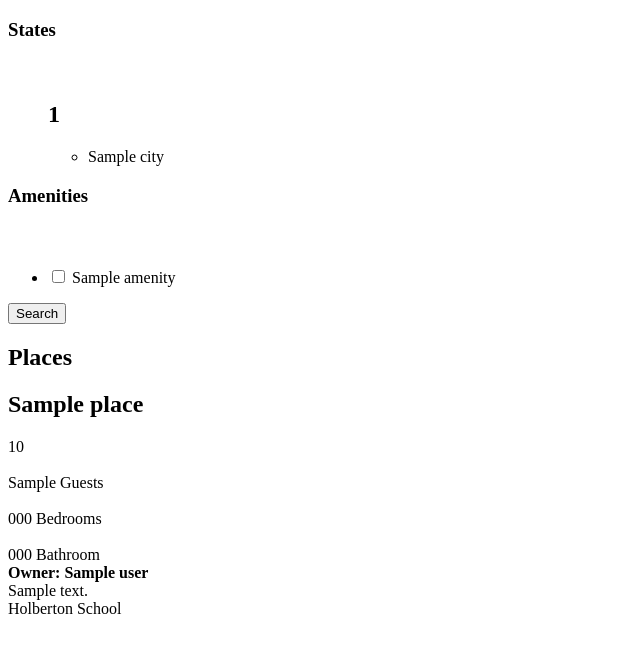
After one commit to PaulPextra/AirBnB_clone_v4, a Flask app: template web_dynamic/templates/2-hbnb.html in a window 1280 px wide. The commit adds this page. Shown: the top 653 px of the page, without its empty margins (0-640 px from the left). Run offline with Flask 2, Linux system fonts and the light colour scheme; the template is opened without the code that fills it: most values are stand-ins (such as "Sample title", 1, 10 or a date in 2020); some libraries are stand-ins or nearby versions.

Commit message:
feat: app.py, 2-hbnb.py, 2-hbnb.html, 3-header.css, 2-hbnb.js

```diff
--- a/api/v1/app.py
+++ b/api/v1/app.py
@@ -11,7 +11,9 @@ from flasgger.utils import swag_from
 app = Flask(__name__)
 app.config['JSONIFY_PRETTYPRINT_REGULAR'] = True
 app.register_blueprint(app_views)
-cors = CORS(app, resources={r"/*": {"origins": "0.0.0.0"}})
+
+# Cross-Origin Resource Sharing
+cors = CORS(app, resources={r"/api/v1/*": {"origins": "*"}})
 
 
 @app.teardown_appcontext
--- /dev/null
+++ b/web_dynamic/templates/2-hbnb.html
@@ -0,0 +1,164 @@
+<!DOCTYPE html>
+<HTML lang="en">
+  <HEAD>
+
+    <!-- HEAD -->
+
+    <META charset="utf-8">
+    <META name="viewport" content="width=device-width">
+    <TITLE>HolbertonBnB</TITLE>
+
+    <!-- FAVICON -->
+
+    <LINK rel="shortcut icon" href="{{ url_for('static', filename='images/icon.png') + '?' + cache_id }}">
+
+    <!-- **********************
+	 CSS styles
+	 ********************** -->
+
+    <LINK rel="stylesheet" href="{{ url_for('static', filename='styles/4-common.css') + '?' + cache_id }}">
+    <LINK rel="stylesheet" href="{{ url_for('static', filename='styles/3-header.css') + '?' + cache_id }}">
+    <LINK rel="stylesheet" href="{{ url_for('static', filename='styles/3-footer.css') + '?' + cache_id }}">
+    <LINK rel="stylesheet" href="{{ url_for('static', filename='styles/6-filters.css') + '?' + cache_id }}">
+    <LINK rel="stylesheet" href="{{ url_for('static', filename='styles/8-places.css') + '?' + cache_id }}">
+    <LINK rel="stylesheet" href="{{ url_for('static', filename='styles/font-awesome.css') + '?' + cache_id }}">
+
+    <!-- jQUERY -->
+    <SCRIPT src="https://code.jquery.com/jquery-3.2.1.min.js"></SCRIPT>
+    <SCRIPT src="{{ url_for('static', filename='scripts/2-hbnb.js') + '?' + cache_id }}"></SCRIPT>
+  </HEAD>
+
+  <!-- **********************
+       BODY
+       ********************** -->
+
+  <BODY>
+
+    <!-- **********************
+	 HEADER
+	 ********************** -->
+
+    <HEADER>
+      <DIV id="api_status" class="available">
+      </DIV>
+    </HEADER>
+    <MAIN>
+      <DIV class="container">
+
+	<!-- **********************
+	     FILTERS
+	     ********************** -->
+
+	<SECTION class="filters">
+
+	  <!-- **********************
+	       LOCATIONS
+	       ********************** -->
+
+	  <DIV class="locations">
+	    <H3>States</H3>
+	    <H4>&nbsp;</H4>
+	    <UL class="popover">
+	      {% for state in states|dictsort %}
+	      <H2>{{ state[0] }}</H2>
+	      <UL>
+		    {% for city in state[1].cities|sort(attribute='name') %}
+		      <LI>{{ city.name }}</LI>
+		    {% endfor %}
+	      </UL>
+	      {% endfor %}
+	    </UL>
+	  </DIV>
+
+	  <!-- **********************
+	       AMENITIES
+	       ********************** -->
+
+	  <DIV class="amenities">
+	    <H3>Amenities</H3>
+	    <H4>&nbsp;</H4>
+	    <UL class="popover">
+	      {% for amenity in amens|sort(attribute='name') %}
+	      <LI>
+          <INPUT type="checkbox" data-id="{{ amenity.id }}" data-name="{{ amenity.name }}">
+            {{ amenity.name }}
+          </INPUT>
+        </LI>
+	      {% endfor %}
+	    </UL>
+	  </DIV>
+
+	  <!-- **********************
+	       SEARCH BUTTON
+	    ********************** -->
+
+	  <BUTTON>Search</BUTTON>
+	</SECTION>
+
+	<SECTION class="places">
+	  <H1>Places</H1>
+
+	<!-- **********************
+	     BEGIN 1 PLACE
+	    ********************** -->
+
+	  {% for place in places|sort(attribute='name') %}
+
+	  <ARTICLE>
+	    <DIV class="title">
+	      <H2>{{ place.name }}</H2>
+	      <DIV class="price_by_night">
+		    {{ place.price_by_night }}
+	      </DIV>
+	    </DIV>
+	    <DIV class="information">
+	      <DIV class="max_guest">
+		<I class="fa fa-users fa-3x" aria-hidden="true"></I>
+		<BR />
+		{{ place.max_guest }} Guests
+	      </DIV>
+	      <DIV class="number_rooms">
+		<I class="fa fa-bed fa-3x" aria-hidden="true"></I>
+		<BR />
+		{{ place.number_rooms }} Bedrooms
+	      </DIV>
+	      <DIV class="number_bathrooms">
+		<I class="fa fa-bath fa-3x" aria-hidden="true"></I>
+
+		<BR />
+
+		{{ place.number_bathrooms }} Bathroom
+
+	      </DIV>
+	    </DIV>
+
+	    <!-- **********************
+		 USER
+		 **********************  -->
+
+	    <DIV class="user">
+
+	      <STRONG>Owner: {{ users[place.user_id] }}</STRONG>
+
+	    </DIV>
+	    <DIV class="description">
+
+	      {{ place.description }}
+
+	    </DIV>
+
+	  </ARTICLE> <!-- End 1 PLACE Article -->
+
+	  {% endfor %}
+
+	</SECTION>
+      </DIV>
+    </MAIN>
+
+    <!-- FOOTER -->
+
+    <FOOTER>
+      Holberton School
+    </FOOTER>
+  </BODY>
+</HTML>
```
Also changed, not shown: web_dynamic/2-hbnb.py (added, +46 -0 lines), web_dynamic/static/scripts/2-hbnb.js (added, +24 -0 lines), web_dynamic/static/styles/3-header.css (+12 -0 lines).
